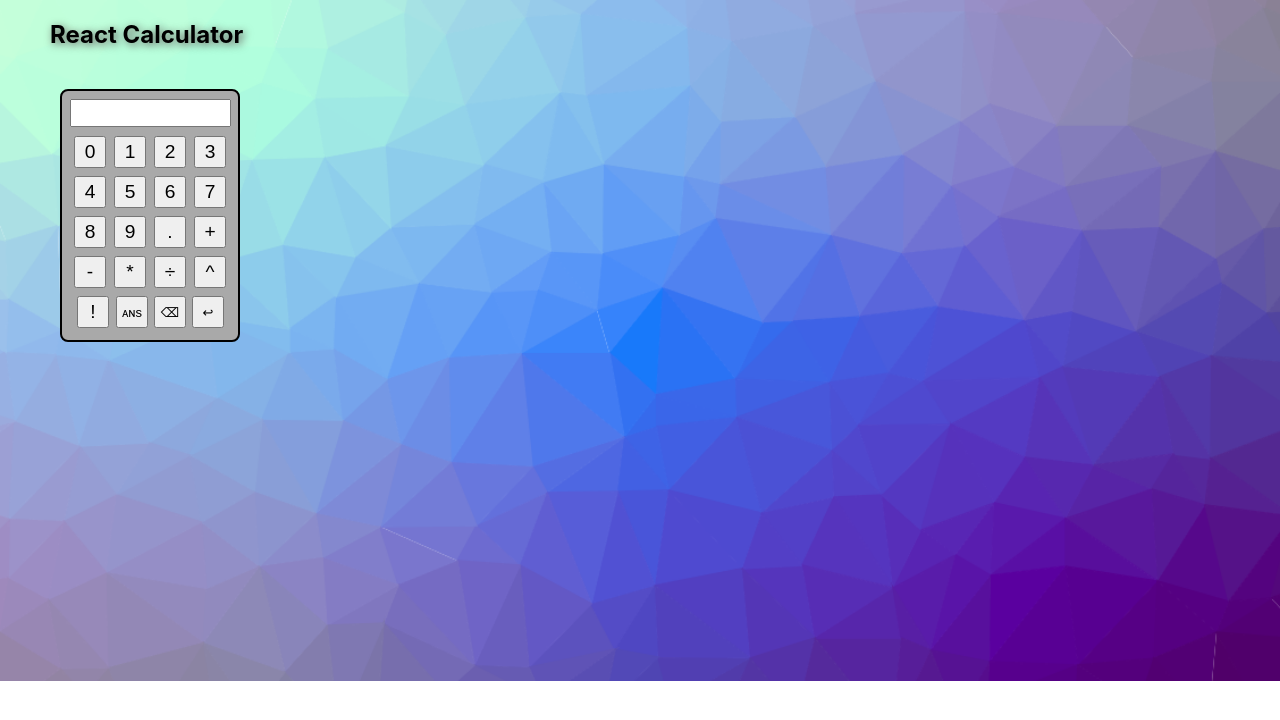
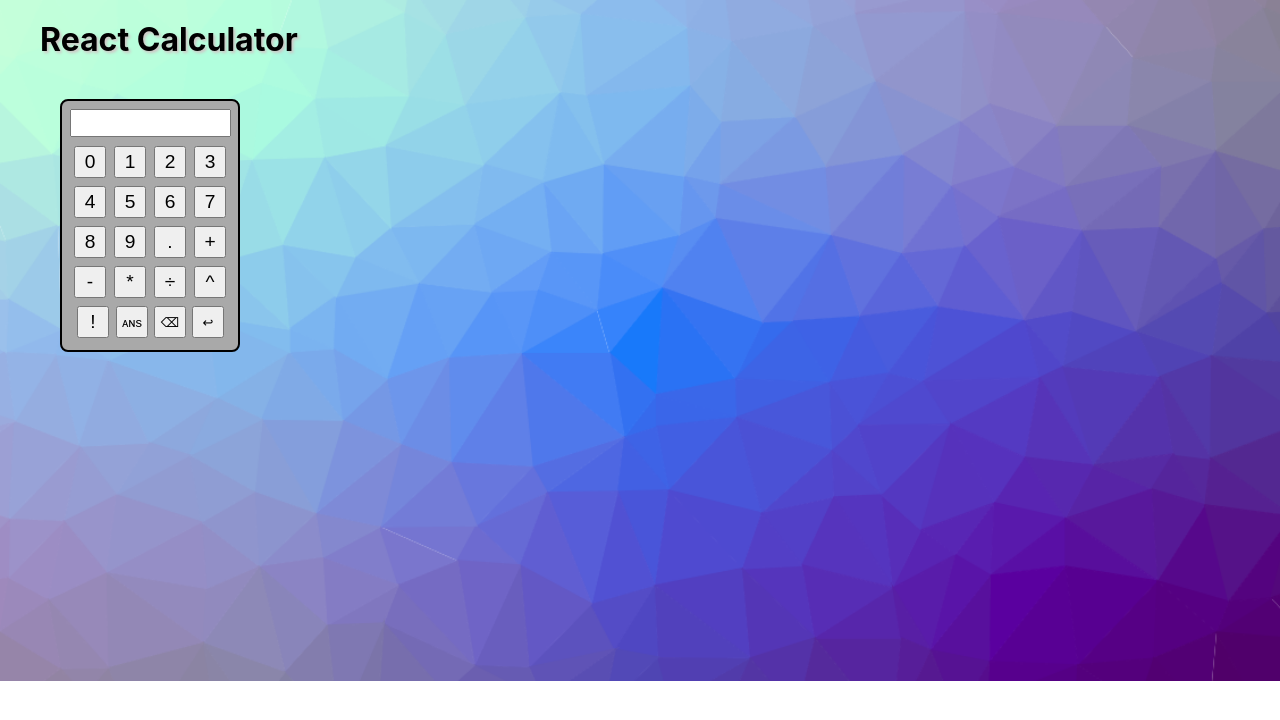
Before and after one commit to rivka99/calculator, a React (Create React App) app: page / in a window 1280 px wide. Shown: the top 720 px of the page. Built offline with nearby package versions, Linux system fonts and the light colour scheme.

Commit message:
fixed ^ error w negatives

```diff
--- a/public/index.html
+++ b/public/index.html
@@ -2,7 +2,7 @@
 <html lang="en">
   <head>
     <meta charset="utf-8" />
-    <link rel="icon" href="%PUBLIC_URL%/favicon.ico" />
+    <link rel="icon" href="https://cdn-icons-png.flaticon.com/512/2374/2374409.png" />
     <meta name="viewport" content="width=device-width, initial-scale=1" />
     <meta name="theme-color" content="#000000" />
     <meta
@@ -24,7 +24,7 @@
       work correctly both with client-side routing and a non-root public URL.
       Learn how to configure a non-root public URL by running `npm run build`.
     -->
-    <title>React App</title>
+    <title>Calculator</title>
   </head>
   <body>
     <noscript>You need to enable JavaScript to run this app.</noscript>
--- a/src/App.css
+++ b/src/App.css
@@ -81,8 +81,8 @@ body{
   font-size: small;
   margin: 3px;
 }
-h2{
+h1{
   margin-top: 20px;
-  margin-left: 50px;
-  text-shadow: 2px 2px 8px #5f5656;
+  margin-left: 40px;
+  text-shadow: 2px 2px 3px #cfc5c5;
 }
--- a/src/App.js
+++ b/src/App.js
@@ -13,7 +13,7 @@ function App() {
   const [prevResult, setPrevResult] = useState("")
   return (
   <div>
-    <h2>React Calculator</h2>
+    <h1>React Calculator</h1>
     <CalcBoard digits={digits} input={input} setInput={setInput} prevResult={prevResult} setPrevResult={setPrevResult}/>
     </div>
   );
--- a/src/CalcBoard.js
+++ b/src/CalcBoard.js
@@ -66,7 +66,7 @@ export default function CalcBoard(props){
                 props.setInput(result)
                 props.setPrevResult(result)
                 setResultGot(true)
-            }else if(equation.indexOf("-") != -1 ){
+            }else if((equation.indexOf("-") != -1 && equation.indexOf("-") != 0) || (equation.indexOf("-")=== 0 &&equation.indexOf("-",1) != -1 )){
                 let pInd
                 if(equation.includes("ᴀɴs")){
                     equation =  equation.replace(/ᴀɴs/gi, String(props.prevResult))
@@ -121,8 +121,10 @@ export default function CalcBoard(props){
                 firstVal = equation.substring(0,pInd)
                 secondVal = equation.substring(pInd+1,equation.length)
                 result = Math.pow(parseFloat(firstVal),parseFloat(secondVal))
-                let fixResult = +result.toFixed(4);
-                props.setInput(fixResult)
+                if(result > 1000000000){
+                    result = result.toExponential(4);
+                }
+                props.setInput(result)
                 props.setPrevResult(result)
                 setResultGot(true)
             }
```
